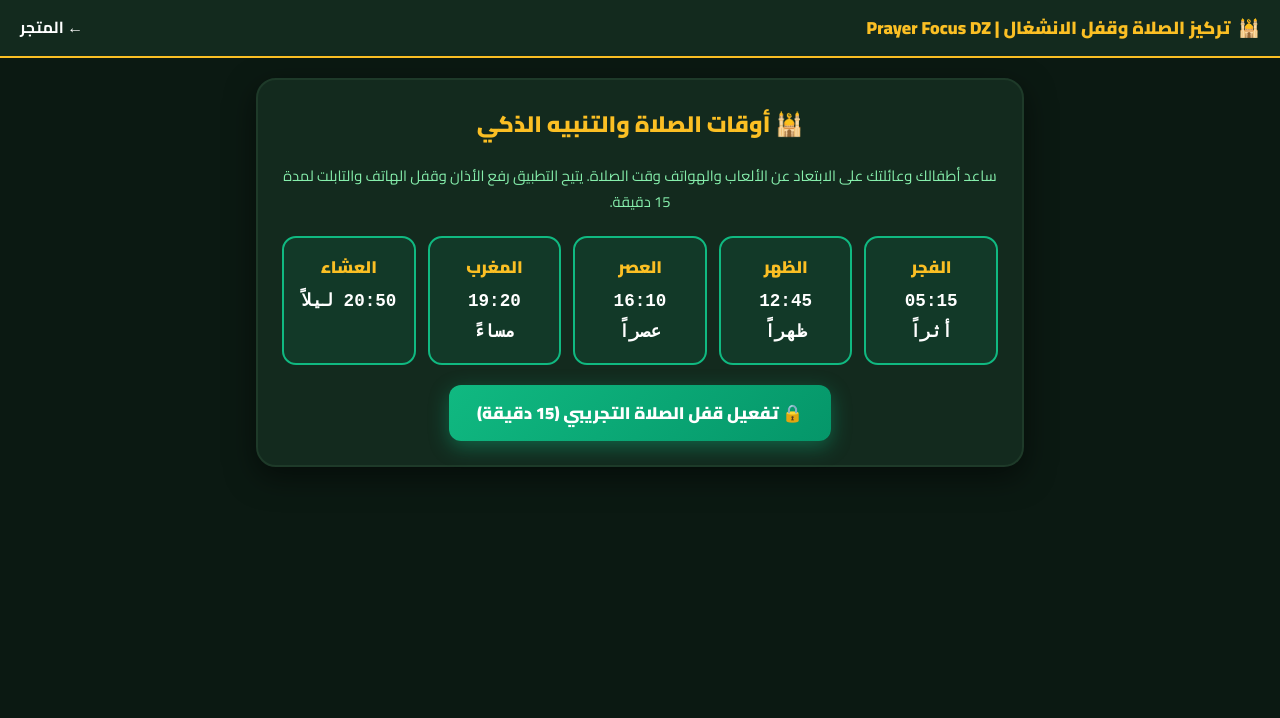
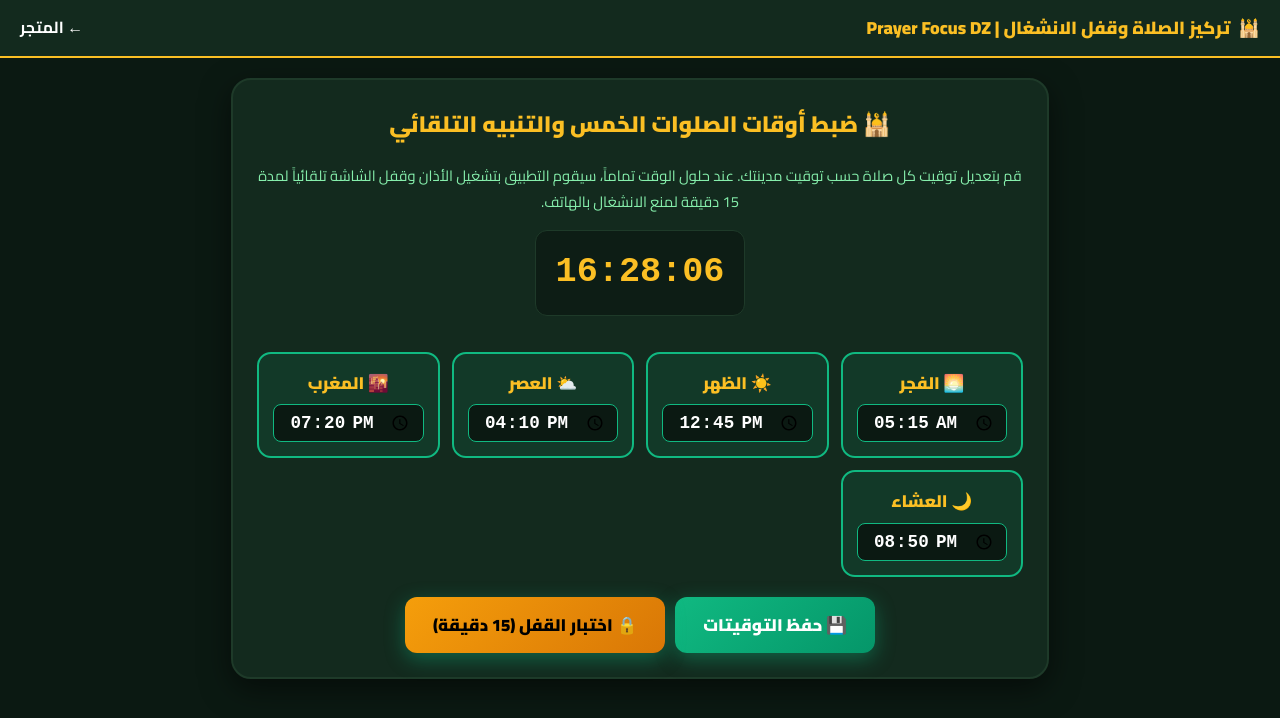
Before and after one commit to benabdallahhouari652-svg/houari-apps, a plain HTML site: page prayer-lock.html in a window 1280 px wide. Drawn offline with Linux system fonts and the light colour scheme.

Commit message:
AddCustomizablePrayerTimesAndAutoLockTrigger

```diff
--- a/prayer-lock.html
+++ b/prayer-lock.html
@@ -4,7 +4,7 @@
 <meta charset="utf-8">
 <meta name="viewport" content="width=device-width, initial-scale=1, viewport-fit=cover">
 <title>تركيز الصلاة وقفل الانشغال 🕌 | Prayer Focus DZ</title>
-<meta name="description" content="تطبيق إسلامي بيداغوجي لمساعدتك وأبنائك على عدم الانشغال بالهاتف وقت الصلاة: رفع أذان الصلاة وقفل الشاشة لمدة 15 دقيقة.">
+<meta name="description" content="تطبيق إسلامي بيداغوجي لمساعدتك وأبنائك على عدم الانشغال بالهاتف وقت الصلاة: ضبط أوقات الصلوات الخمس وتفعيل قفل الشاشة التلقائي لمدة 15 دقيقة.">
 <meta name="theme-color" content="#0f5b3a">
 
 <link rel="manifest" href="manifest.json">
@@ -40,7 +40,7 @@ header {
 }
 .brand { font-weight: 900; font-size: 1.1rem; display: flex; align-items: center; gap: 8px; color: var(--gold); }
 
-main { max-width: 800px; margin: 0 auto; padding: 20px 16px; }
+main { max-width: 850px; margin: 0 auto; padding: 20px 16px; }
 
 .card {
   background: var(--card); border: 2px solid var(--border); border-radius: 20px;
@@ -49,15 +49,25 @@ main { max-width: 800px; margin: 0 auto; padding: 20px 16px; }
 
 h2 { font-size: 1.4rem; font-weight: 900; color: var(--gold); margin-top: 0; }
 
+.clock-display {
+  font-size: 2.2rem; font-weight: 900; font-family: monospace; color: var(--gold);
+  background: rgba(0,0,0,0.3); padding: 10px 20px; border-radius: 12px;
+  display: inline-block; margin-bottom: 16px; border: 1px solid var(--border);
+}
+
 .prayer-grid {
-  display: grid; grid-template-columns: repeat(auto-fit, minmax(130px, 1fr)); gap: 12px; margin: 20px 0;
+  display: grid; grid-template-columns: repeat(auto-fit, minmax(150px, 1fr)); gap: 12px; margin: 20px 0;
 }
 .prayer-item {
   background: rgba(16, 185, 129, 0.1); border: 2px solid var(--green); border-radius: 14px;
-  padding: 14px; display: flex; flex-direction: column; gap: 4px;
+  padding: 14px; display: flex; flex-direction: column; gap: 6px; align-items: center;
 }
 .prayer-name { font-weight: 900; font-size: 1.05rem; color: var(--gold); }
-.prayer-time { font-family: monospace; font-size: 1.1rem; font-weight: 700; color: #fff; }
+input[type="time"] {
+  background: var(--bg); color: #fff; border: 1px solid var(--green);
+  padding: 6px 10px; border-radius: 8px; font-family: monospace; font-size: 1.1rem;
+  font-weight: bold; text-align: center; width: 100%;
+}
 
 .btn-act {
   background: linear-gradient(135deg, #10b981 0%, #059669 100%);
@@ -101,19 +111,37 @@ h2 { font-size: 1.4rem; font-weight: 900; color: var(--gold); margin-top: 0; }
 
 <main>
   <div class="card">
-    <h2>🕌 أوقات الصلاة والتنبيه الذكي</h2>
-    <p style="font-size:0.92rem; color:var(--mut);">ساعد أطفالك وعائلتك على الابتعاد عن الألعاب والهواتف وقت الصلاة. يتيح التطبيق رفع الأذان وقفل الهاتف والتابلت لمدة 15 دقيقة.</p>
+    <h2>🕌 ضبط أوقات الصلوات الخمس والتنبيه التلقائي</h2>
+    <p style="font-size:0.92rem; color:var(--mut);">قم بتعديل توقيت كل صلاة حسب توقيت مدينتك. عند حلول الوقت تماماً، سيقوم التطبيق بتشغيل الأذان وقفل الشاشة تلقائياً لمدة 15 دقيقة لمنع الانشغال بالهاتف.</p>
+
+    <div class="clock-display" id="liveClock">00:00:00</div>
 
     <div class="prayer-grid">
-      <div class="prayer-item"><span class="prayer-name">الفجر</span><span class="prayer-time">05:15 أثراً</span></div>
-      <div class="prayer-item"><span class="prayer-name">الظهر</span><span class="prayer-time">12:45 ظهراً</span></div>
-      <div class="prayer-item"><span class="prayer-name">العصر</span><span class="prayer-time">16:10 عصراً</span></div>
-      <div class="prayer-item"><span class="prayer-name">المغرب</span><span class="prayer-time">19:20 مساءً</span></div>
-      <div class="prayer-item"><span class="prayer-name">العشاء</span><span class="prayer-time">20:50 ليلاً</span></div>
+      <div class="prayer-item">
+        <span class="prayer-name">🌅 الفجر</span>
+        <input type="time" id="timeFajr" aria-label="وقت صلاة الفجر" value="05:15">
+      </div>
+      <div class="prayer-item">
+        <span class="prayer-name">☀️ الظهر</span>
+        <input type="time" id="timeDhuhr" aria-label="وقت صلاة الظهر" value="12:45">
+      </div>
+      <div class="prayer-item">
+        <span class="prayer-name">⛅ العصر</span>
+        <input type="time" id="timeAsr" aria-label="وقت صلاة العصر" value="16:10">
+      </div>
+      <div class="prayer-item">
+        <span class="prayer-name">🌇 المغرب</span>
+        <input type="time" id="timeMaghrib" aria-label="وقت صلاة المغرب" value="19:20">
+      </div>
+      <div class="prayer-item">
+        <span class="prayer-name">🌙 العشاء</span>
+        <input type="time" id="timeIsha" aria-label="وقت صلاة العشاء" value="20:50">
+      </div>
     </div>
 
-    <div style="margin-top:20px;">
-      <button class="btn-act" id="btnTestLockdown">🔒 تفعيل قفل الصلاة التجريبي (15 دقيقة)</button>
+    <div style="margin-top:16px; display:flex; gap:10px; justify-content:center; flex-wrap:wrap;">
+      <button class="btn-act" id="btnSaveTimes">💾 حفظ التوقيتات</button>
+      <button class="btn-act" id="btnTestLockdown" style="background:linear-gradient(135deg, #f59e0b 0%, #d97706 100%); color:#000;">🔒 اختبار القفل (15 دقيقة)</button>
     </div>
   </div>
 </main>
@@ -122,7 +150,7 @@ h2 { font-size: 1.4rem; font-weight: 900; color: var(--gold); margin-top: 0; }
 <div class="lockdown-overlay" id="lockdownScreen">
   <div style="font-size:4rem;">🕌</div>
   <h1 style="color:var(--gold); margin:10px 0; font-size:2rem;">حي على الصلاة.. حي على الفلاح</h1>
-  <p style="font-size:1.1rem; max-width:550px; color:#a7f3d0;">تم قفل الشاشة مؤقتاً لتبتعد عن الألعاب والهاتف وتؤدي صلاتك بخشوع وراحة بال.</p>
+  <p style="font-size:1.1rem; max-width:550px; color:#a7f3d0;" id="lockdownReason">حان وقت الصلاة. تم قفل الشاشة مؤقتاً لتبتعد عن الألعاب والهاتف وتؤدي صلاتك بخشوع.</p>
 
   <div class="timer-box" id="lockdownTimer">15:00</div>
 
@@ -141,14 +169,56 @@ function showToast(msg) {
   setTimeout(() => toast.classList.remove("show"), 2500);
 }
 
+// Load saved times or defaults
+const defaultTimes = { fajr: "05:15", dhuhr: "12:45", asr: "16:10", maghrib: "19:20", isha: "20:50" };
+let savedTimes = JSON.parse(localStorage.getItem("prayer_custom_times")) || defaultTimes;
+
+document.getElementById("timeFajr").value = savedTimes.fajr;
+document.getElementById("timeDhuhr").value = savedTimes.dhuhr;
+document.getElementById("timeAsr").value = savedTimes.asr;
+document.getElementById("timeMaghrib").value = savedTimes.maghrib;
+document.getElementById("timeIsha").value = savedTimes.isha;
+
+document.getElementById("btnSaveTimes").onclick = () => {
+  savedTimes = {
+    fajr: document.getElementById("timeFajr").value,
+    dhuhr: document.getElementById("timeDhuhr").value,
+    asr: document.getElementById("timeAsr").value,
+    maghrib: document.getElementById("timeMaghrib").value,
+    isha: document.getElementById("timeIsha").value
+  };
+  localStorage.setItem("prayer_custom_times", JSON.stringify(savedTimes));
+  showToast("تم حفظ وتحديث أوقات الصلوات بنجاح 💾🕌");
+};
+
+// Live Clock & Auto Check
+setInterval(() => {
+  const now = new Date();
+  const hours = String(now.getHours()).padStart(2, '0');
+  const minutes = String(now.getMinutes()).padStart(2, '0');
+  const seconds = String(now.getSeconds()).padStart(2, '0');
+  const currentTimeStr = `${hours}:${minutes}`;
+
+  document.getElementById("liveClock").textContent = `${hours}:${minutes}:${seconds}`;
+
+  // Check against prayer times
+  if (!document.getElementById("lockdownScreen").classList.contains("active")) {
+    if (currentTimeStr === savedTimes.fajr) triggerPrayerLock("صلاة الفجر");
+    else if (currentTimeStr === savedTimes.dhuhr) triggerPrayerLock("صلاة الظهر");
+    else if (currentTimeStr === savedTimes.asr) triggerPrayerLock("صلاة العصر");
+    else if (currentTimeStr === savedTimes.maghrib) triggerPrayerLock("صلاة المغرب");
+    else if (currentTimeStr === savedTimes.isha) triggerPrayerLock("صلاة العشاء");
+  }
+}, 1000);
+
 let lockdownInterval;
-function startLockdown(durationMinutes = 15) {
+function startLockdown(durationMinutes = 15, reason = "حان وقت الصلاة") {
   const overlay = document.getElementById("lockdownScreen");
+  document.getElementById("lockdownReason").textContent = `${reason}. تم قفل الشاشة مؤقتاً لتبتعد عن الألعاب والهاتف وتؤدي صلاتك بخشوع.`;
   overlay.classList.add("active");
 
-  // Play Adhan sound or notification
   if ('speechSynthesis' in window) {
-    const utter = new SpeechSynthesisUtterance("حي على الصلاة. حي على الفلاح. وقت الصلاة حان.");
+    const utter = new SpeechSynthesisUtterance(`حي على الصلاة. ${reason} حان.`);
     utter.lang = 'ar-SA';
     window.speechSynthesis.speak(utterance);
   }
@@ -161,7 +231,7 @@ function startLockdown(durationMinutes = 15) {
     if (timeLeft <= 0) {
       clearInterval(lockdownInterval);
       overlay.classList.remove("active");
-      showToast("انتهى وقت قفل الصلاة. تقبل الله طاعتكم  تقبل الله! 🌟");
+      showToast("انتهت فترة قفل الصلاة. تقبل الله طاعتكم 🌟");
       return;
     }
     timeLeft--;
@@ -170,9 +240,13 @@ function startLockdown(durationMinutes = 15) {
   }, 1000);
 }
 
+function triggerPrayerLock(prayerName) {
+  startLockdown(15, `حان وقت ${prayerName}`);
+}
+
 document.getElementById("btnTestLockdown").onclick = () => {
-  startLockdown(15);
-  showToast("تم تفعيل وضع قفل الصلاة (15 دقيقة) 🔒");
+  startLockdown(15, "اختبار قفل الصلاة");
+  showToast("تم تفعيل اختبار قفل الصلاة (15 دقيقة) 🔒");
 };
 
 document.getElementById("btnEmergencyUnlock").onclick = () => {
```
